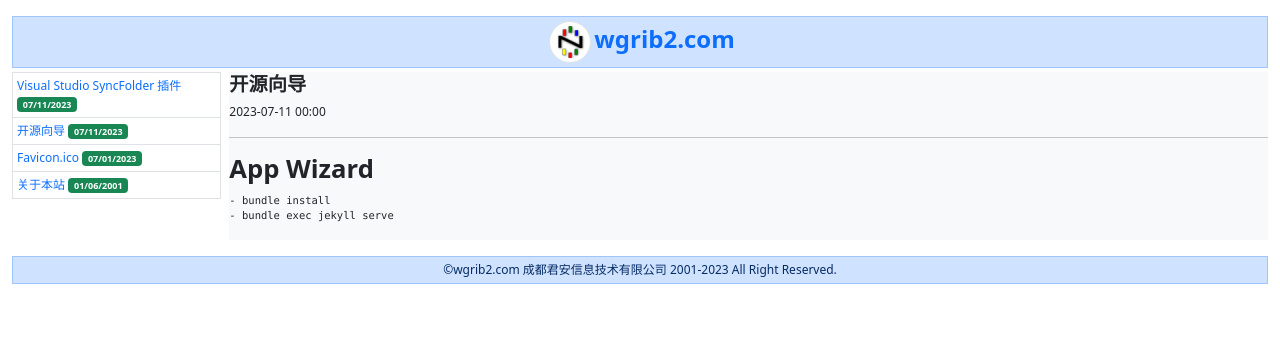
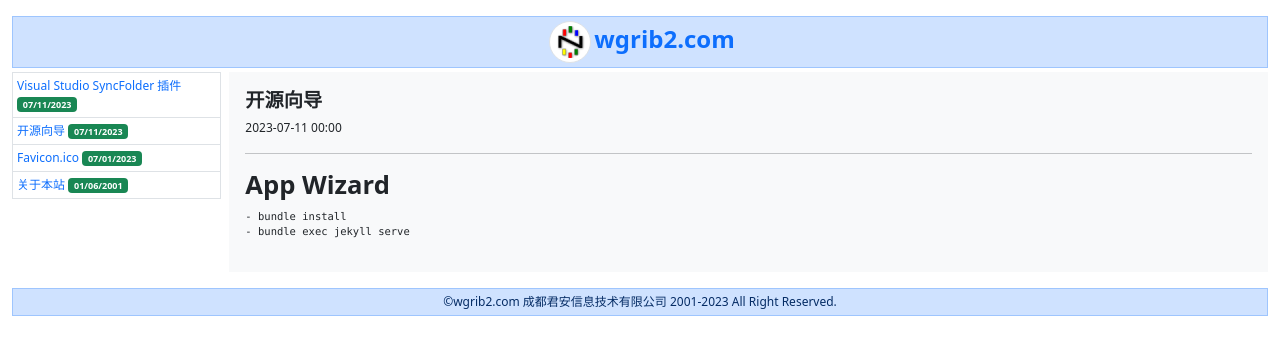
Before and after one commit to helloyuzz/wgrib2.com, a Jekyll site: the page built from _posts/2023-07-11-AppWizard.md, in a window 1280 px wide. Shown: the top 355 px of the page. Built offline with Jekyll 4.4.1, drawn with Linux system fonts in a browser that asks for light colours.

Commit message:
Update post.html

```diff
--- a/_layouts/post.html
+++ b/_layouts/post.html
@@ -14,11 +14,11 @@
           {%- endfor -%}
         </ul>
       </div>
-      <div class="col bg-light p-0 m-0 ms-2">
+      <div class="col bg-light p-3 m-0 ms-2">
         <h3>{{ page.title }}</h3>
         {{ page.date | date: "%Y-%m-%d %H:%M" }}
         <hr>
-        <div class="post-content e-content" itemprop="articleBody">
+        <div class="">
           {{ content }}
         </div>
       </div>
```
